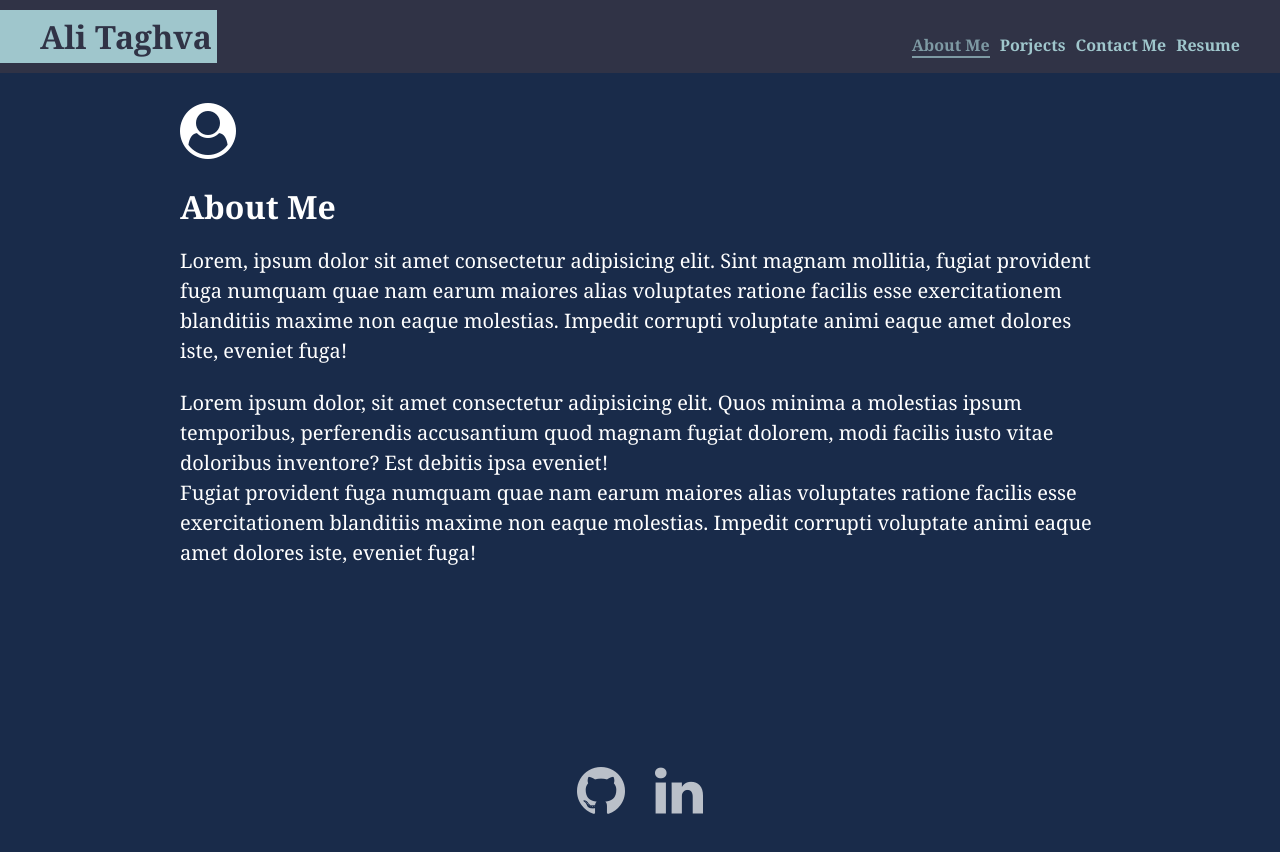
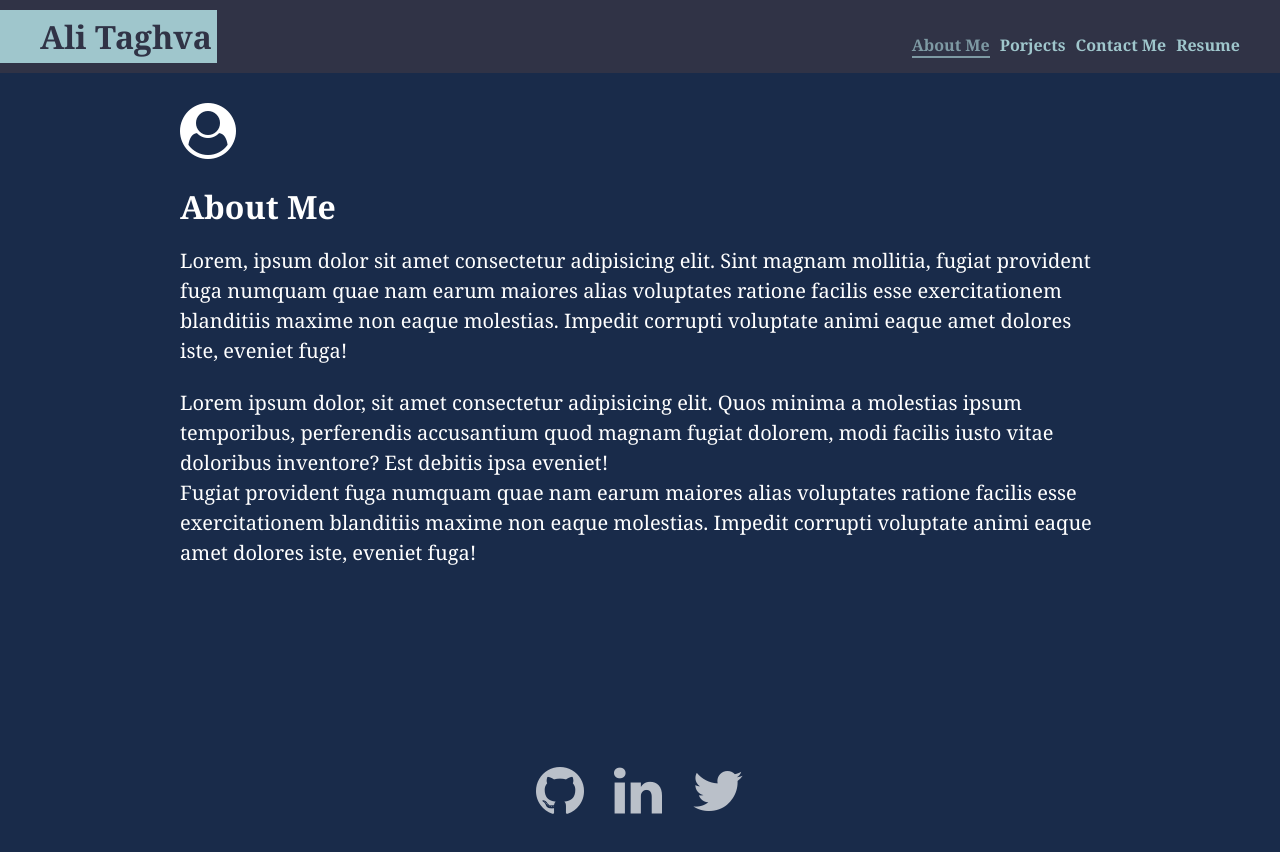
Before and after one commit to a-taghva/react-portfolio, a React (Create React App) app: page / in a window 1280 px wide. Shown: the top 852 px of the page. Built offline with nearby package versions, Linux system fonts and the light colour scheme.

Commit message:
add twitter to footer

```diff
--- a/src/components/Footer/index.js
+++ b/src/components/Footer/index.js
@@ -6,6 +6,7 @@ function Footer() {
       <div id="social-media">
         <a href="https://www.github.com/a-taghva"><i className="fa fa-github"></i></a>
         <a href="https://www.linkedin.com/in/ali-taghva/"><i className="fa fa-linkedin"></i></a>
+        <a href="https://twitter.com/taghva_ali"><i className="fa fa-twitter"></i></a>
       </div>
     </section>
   );
```
